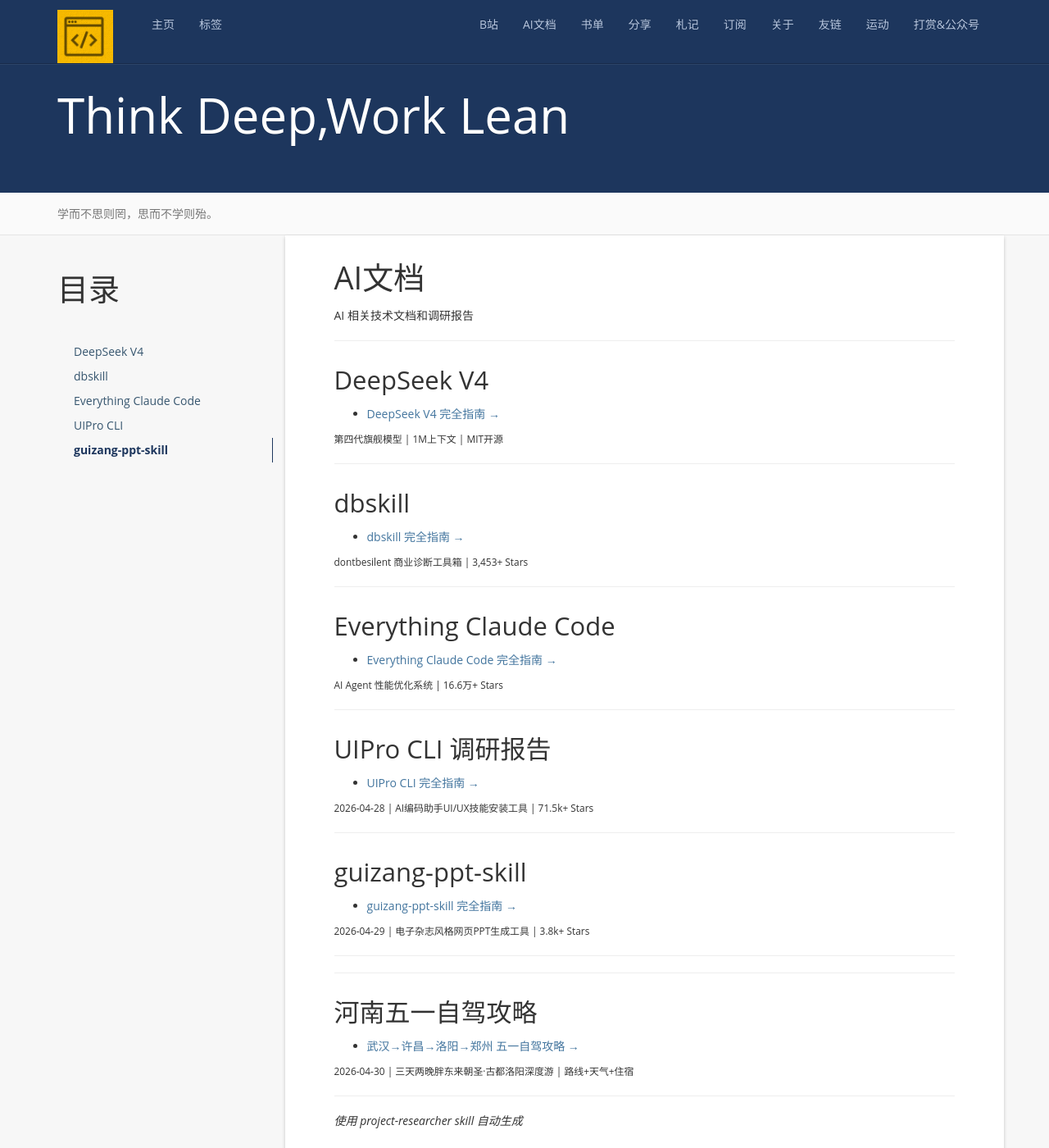
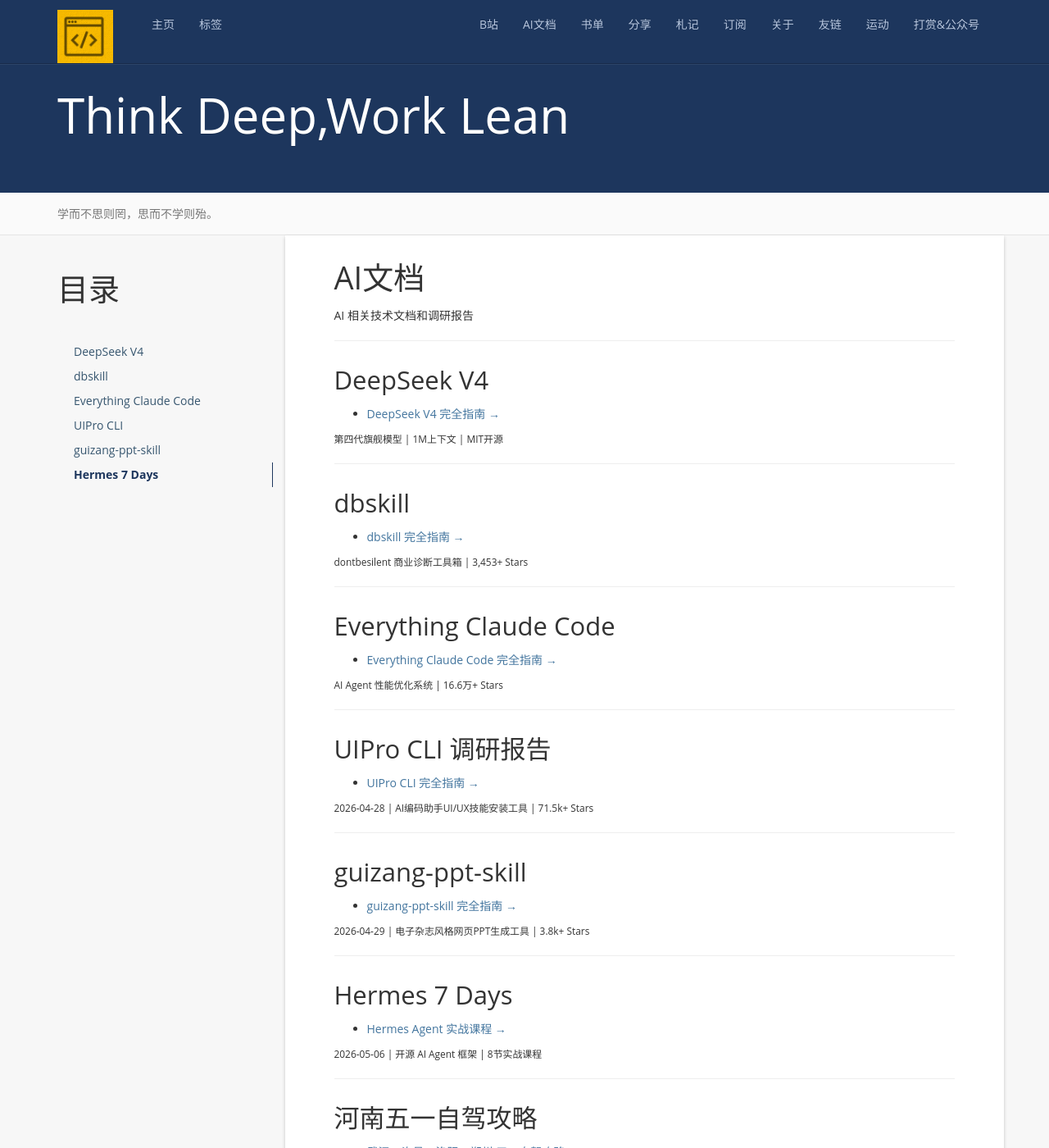
Before and after one commit to zackzhangkai/zackzhangkai.github.io, a Jekyll site: the page built from tag/AI文档/index.html, in a window 1280 px wide and 1400 px high. Shown: the whole window at 82% size. Built offline with Jekyll 4.4.1, drawn with Linux system fonts in a browser that asks for light colours; nearby versions of some CDN libraries; comment, search, counter and statistics services are not loaded.

Commit message:
Add Hermes 7 Days tutorial to AI文档

```diff
--- a/tag/AI文档/index.html
+++ b/tag/AI文档/index.html
@@ -16,6 +16,7 @@
             <li><a href="#everything-claude-code">Everything Claude Code</a></li>
             <li><a href="#uipro-cli">UIPro CLI</a></li>
             <li><a href="#guizang-ppt-skill">guizang-ppt-skill</a></li>
+            <li><a href="#hermes-7days">Hermes 7 Days</a></li>
            </ul>
         </div>
       </div>
@@ -64,13 +65,19 @@
              <ul>
                <li><a href="https://guizang-ppt-skill-report.vercel.app" target="_blank">guizang-ppt-skill 完全指南 →</a></li>
              </ul>
-             <p><small>2026-04-29 | 电子杂志风格网页PPT生成工具 | 3.8k+ Stars</small></p>
+<p><small>2026-04-29 | 电子杂志风格网页PPT生成工具 | 3.8k+ Stars</small></p>
 
              <hr>
 
-            <hr>
+             <h2 id="hermes-7days">Hermes 7 Days</h2>
+             <ul>
+               <li><a href="https://hermes-7days.pages.dev" target="_blank">Hermes Agent 实战课程 →</a></li>
+             </ul>
+             <p><small>2026-05-06 | 开源 AI Agent 框架 | 8节实战课程</small></p>
 
-            <h2 id="henan-trip-guide">河南五一自驾攻略</h2>
+             <hr>
+
+             <h2 id="henan-trip-guide">河南五一自驾攻略</h2>
             <ul>
               <li><a href="https://henan-trip-guide.pages.dev" target="_blank">武汉→许昌→洛阳→郑州 五一自驾攻略 →</a></li>
             </ul>
```
Also changed, not shown: _posts/2026-04-28-AI模型PPT汇总.md (+0 -2 lines).
